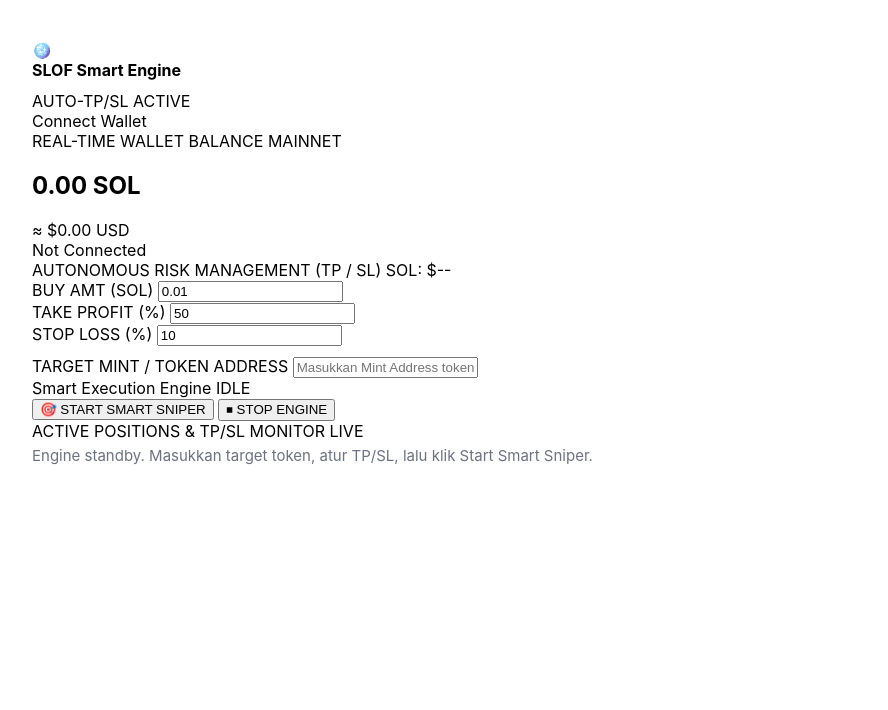
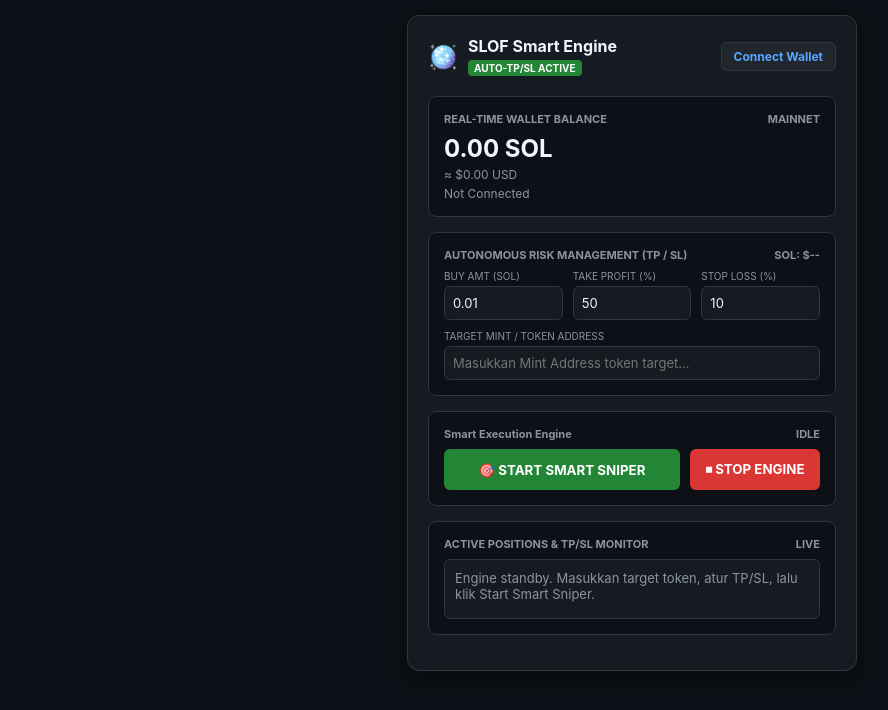
Before and after one commit to rohmaddwi511-arch/SLOF, a plain HTML site: page index.html in a window 1280 px wide. Shown: the whole page, without its empty margins (8-896 px from the left). Drawn offline with Linux system fonts and the light colour scheme.

Commit message:
Update style.css

```diff
--- a/style.css
+++ b/style.css
@@ -1,28 +1,157 @@
-body {
-	padding: 2rem;
-	font-family: -apple-system, BlinkMacSystemFont, "Arial", sans-serif;
+* {
+    box-sizing: border-box;
+    margin: 0;
+    padding: 0;
+    font-family: -apple-system, BlinkMacSystemFont, "Segoe UI", Roboto, sans-serif;
 }
 
-h1 {
-	font-size: 16px;
-	margin-top: 0;
+body {
+    background-color: #0d1117;
+    color: #c9d1d9;
+    padding: 15px;
+    display: flex;
+    justify-content: center;
 }
 
-p {
-	color: rgb(107, 114, 128);
-	font-size: 15px;
-	margin-bottom: 10px;
-	margin-top: 5px;
+.app-container {
+    width: 100%;
+    max-width: 450px;
+    background: #161b22;
+    border: 1px solid #30363d;
+    border-radius: 12px;
+    padding: 20px;
+    box-shadow: 0 8px 24px rgba(0,0,0,0.5);
 }
 
-.card {
-	max-width: 620px;
-	margin: 0 auto;
-	padding: 16px;
-	border: 1px solid lightgray;
-	border-radius: 16px;
+.header {
+    display: flex;
+    justify-content: space-between;
+    align-items: center;
+    margin-bottom: 20px;
 }
 
-.card p:last-child {
-	margin-bottom: 0;
+.logo-area {
+    display: flex;
+    align-items: center;
+    gap: 10px;
 }
+
+.logo-icon {
+    font-size: 24px;
+}
+
+.logo-text h1 {
+    font-size: 16px;
+    color: #f0f6fc;
+}
+
+.badge-secure {
+    font-size: 10px;
+    background: #238636;
+    color: #fff;
+    padding: 2px 6px;
+    border-radius: 4px;
+    font-weight: bold;
+}
+
+.wallet-status-badge {
+    background: #21262d;
+    border: 1px solid #30363d;
+    color: #58a6ff;
+    padding: 6px 12px;
+    border-radius: 6px;
+    font-size: 12px;
+    cursor: pointer;
+    font-weight: bold;
+}
+
+.balance-card, .config-section, .sniper-control-section, .tracker-section {
+    background: #0d1117;
+    border: 1px solid #30363d;
+    border-radius: 8px;
+    padding: 15px;
+    margin-bottom: 15px;
+}
+
+.balance-header, .config-header, .control-header, .tracker-header {
+    display: flex;
+    justify-content: space-between;
+    font-size: 11px;
+    color: #8b949e;
+    font-weight: bold;
+    margin-bottom: 8px;
+}
+
+.balance-amount h2 {
+    font-size: 24px;
+    color: #f0f6fc;
+}
+
+.usd-value, .wallet-address-info {
+    font-size: 12px;
+    color: #8b949e;
+    margin-top: 4px;
+}
+
+.config-inputs {
+    display: flex;
+    gap: 10px;
+}
+
+.input-group {
+    flex: 1;
+}
+
+.input-group label {
+    display: block;
+    font-size: 10px;
+    color: #8b949e;
+    margin-bottom: 4px;
+}
+
+.input-group input {
+    width: 100%;
+    background: #161b22;
+    border: 1px solid #30363d;
+    color: #f0f6fc;
+    padding: 8px;
+    border-radius: 6px;
+    font-size: 13px;
+}
+
+.action-buttons {
+    display: flex;
+    gap: 10px;
+}
+
+.btn-start {
+    flex: 2;
+    background: #238636;
+    color: white;
+    border: none;
+    padding: 12px;
+    border-radius: 6px;
+    font-weight: bold;
+    cursor: pointer;
+}
+
+.btn-stop {
+    flex: 1;
+    background: #da3633;
+    color: white;
+    border: none;
+    padding: 12px;
+    border-radius: 6px;
+    font-weight: bold;
+    cursor: pointer;
+}
+
+.tracker-content {
+    font-size: 13px;
+    color: #8b949e;
+    background: #161b22;
+    padding: 10px;
+    border-radius: 6px;
+    border: 1px solid #30363d;
+    min-height: 60px;
+}
```
